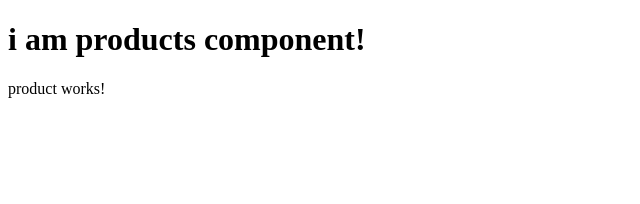
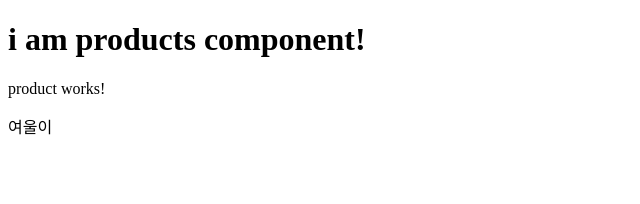
Before and after one commit to JUNWOO45/angular_material_firebase, an Angular app: page / in a window 1280 px wide. Shown: the top 204 px of the page, without its empty margins (0-640 px from the left). Built offline with nearby package versions, Linux system fonts and the light colour scheme.

Commit message:
Add setTimeout in constructor to know what is dynamically angular

```diff
--- a/src/app/product/product.component.html
+++ b/src/app/product/product.component.html
@@ -1 +1,2 @@
 <p>product works!</p>
+<div>{{ productName }}</div>
--- a/src/app/product/product.component.ts
+++ b/src/app/product/product.component.ts
@@ -6,8 +6,17 @@ import { Component, OnInit } from '@angular/core';
   styleUrls: ['./product.component.css']
 })
 export class ProductComponent implements OnInit {
+  productName = '박준우';
 
-  constructor() { }
+  constructor() {
+    setTimeout(() => {
+      this.productName = '여울이';
+    }, 2000);
+    // let self = this;
+    // setTimeout(function() {
+    //   self.productName = '여울이';
+    // }, 2000);
+  }
 
   ngOnInit() {
   }
```
